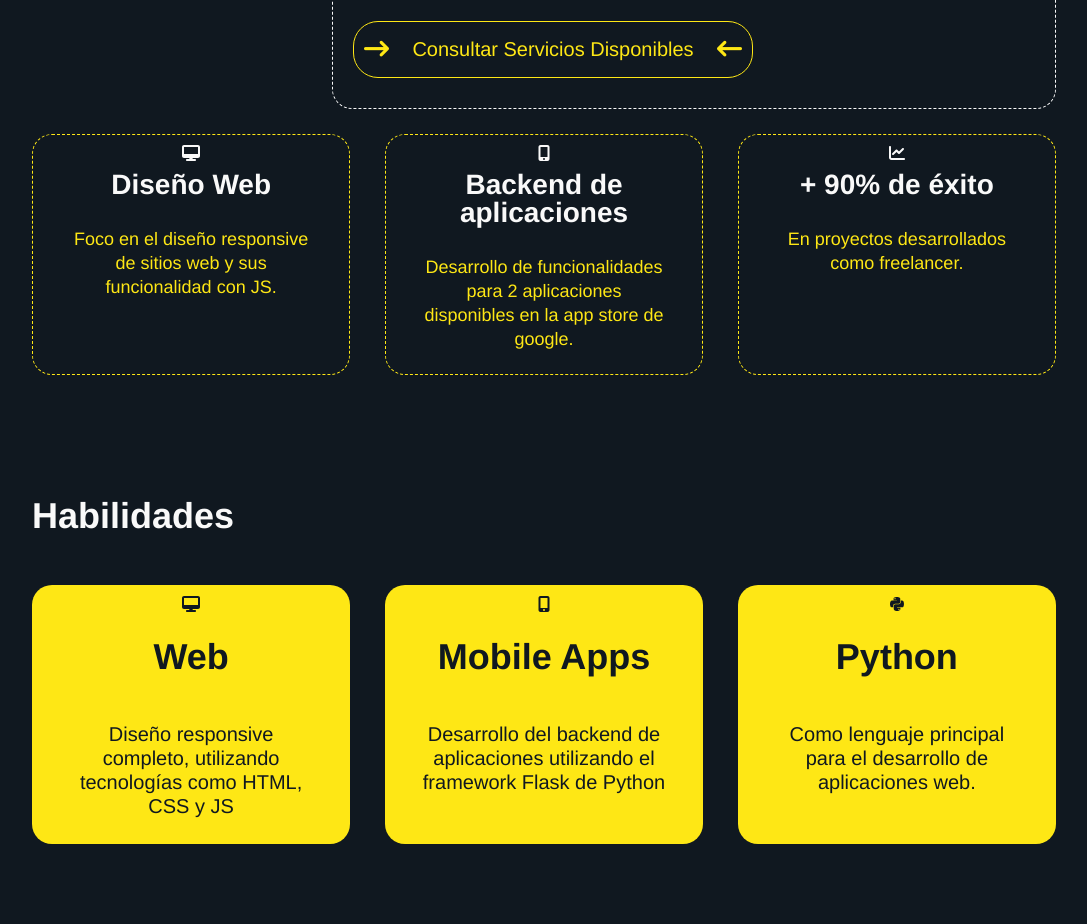
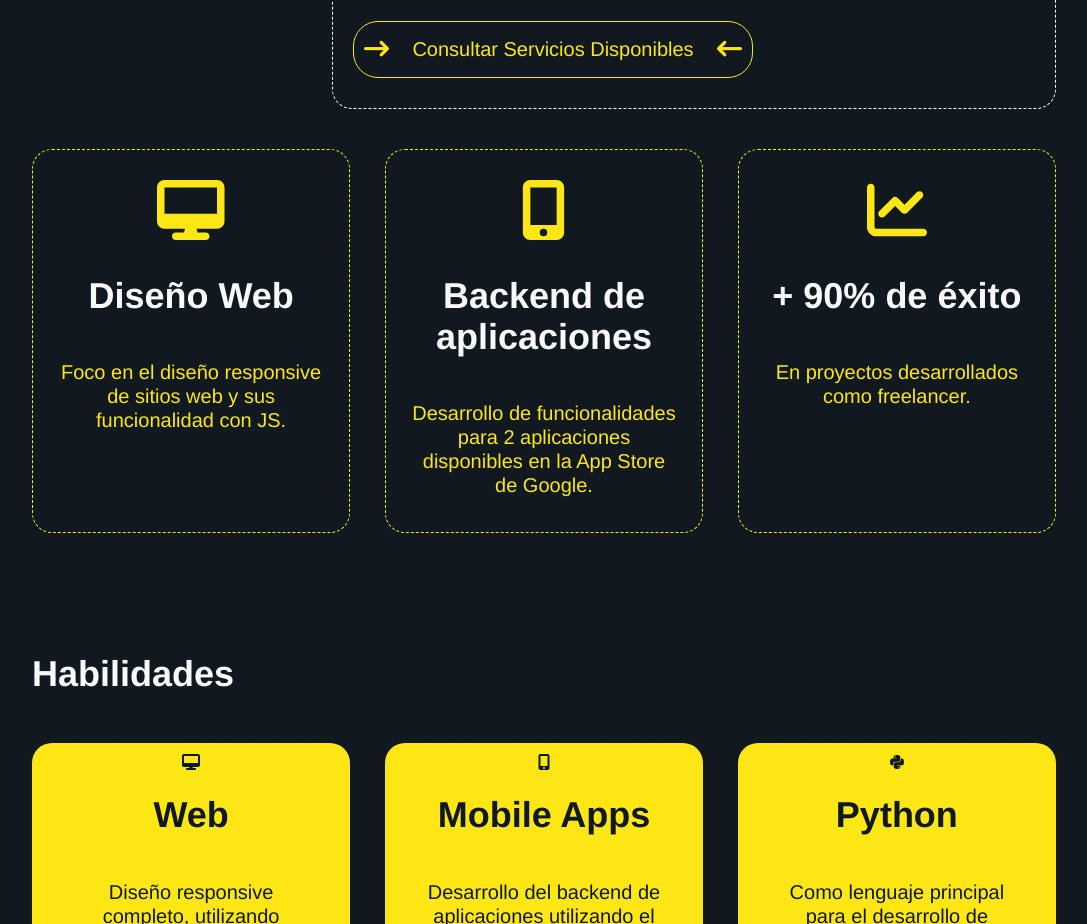
Before and after one commit to AdrianParodi/html-portfolio-react, a React (Vite) app: page / in a window 1280 px wide. Shown: the part 1240-2164 px from the top of the page, without its empty margins (96-1183 px from the left). Built offline with nearby package versions, Linux system fonts and the light colour scheme.

Commit message:
Tarjetas en la seccion 'Sobre Mi' agregadas

```diff
--- /dev/null
+++ b/src/Component/CardDestacado/CardDestacado.css
@@ -0,0 +1,43 @@
+/* Subseccion con cuadros amarillos e imágenes */
+.contenedor-destacados{
+    display: flex;
+    flex-direction: row;
+    justify-content: space-between;
+    align-items: center;
+    border: none;
+    flex-basis: 100%;
+    padding-top: 20px;
+}
+
+.tarjeta-destacados{
+    display: flex;
+    flex-direction: column;
+    align-items: center;
+    justify-content: flex-start;
+    text-align: center;
+    border: 1px dashed var(--color2);
+    border-radius: 20px;
+    padding: 20px 25px 15px 25px;
+    align-self: stretch;
+    width: 26%;
+}
+
+.tarjeta-destacados p{
+    color: var(--color2);
+    /* font-weight: 400; */
+    /* width:250px; */
+}
+
+.icono-destacado{
+    color: var(--color2);
+    font-size: 60px;
+    margin: 10px 0px;
+}
+
+.tarjeta-destacados h2{
+    margin: 10px;
+    /* font-size: 20px;
+    font-weight: 500; */
+    line-height: 28px;
+    font-style: normal;
+}
--- /dev/null
+++ b/src/Component/CardDestacado/CardDestacado.jsx
@@ -0,0 +1,15 @@
+import './CardDestacado.css'
+import { FontAwesomeIcon } from '@fortawesome/react-fontawesome'
+
+const CardDestacado = ({titulo, icono, descripcion}) => {
+
+    return(
+        <div className='tarjeta-destacados'>
+            <FontAwesomeIcon className='icono-destacado' icon={icono}/>
+            <h1>{titulo}</h1>
+            <p>{descripcion}</p>
+        </div>
+    )
+}
+
+export default CardDestacado
--- a/src/Component/CardServicio/CardServicio.jsx
+++ b/src/Component/CardServicio/CardServicio.jsx
@@ -1,10 +1,7 @@
+import './CardServicio.css'
 import { FontAwesomeIcon } from '@fortawesome/react-fontawesome'
-import './CardServicio.css'
-
 
 const CardServicio=({titulo, icono, descripcion})=>{
-
-
     return(
         <div className='tarjeta-servicios'>
             <FontAwesomeIcon className='icono-servicio'  icon={icono}/>
--- a/src/Component/SobreMi/SobreMi.css
+++ b/src/Component/SobreMi/SobreMi.css
@@ -53,47 +53,3 @@
 .flechas-icons{
     font-size: 25px;
 }
-
-/* Subseccion con cuadros amarillos e imágenes */
-.destacados{
-    display: flex;
-    flex-direction: row;
-    justify-content: space-between;
-    align-items: center;
-    border: none;
-    flex-basis: 100%;
-    padding-top:5px;
-}
-
-.destacados div{
-    display: flex;
-    flex-direction: column;
-    align-items: center;
-    justify-content: flex-start;
-    text-align: center;
-    border: 1px dashed var(--color2);
-    border-radius: 20px;
-    padding: 10px 25px 5px 25px;
-    align-self: stretch;
-    width: 26%;
-}
-
-.destacados p{
-    color: var(--color2);
-    /* font-weight: 400; */
-    /* width:250px; */
-}
-
-.destacados i{
-    color: var(--color2);
-    font-size: 60px;
-    margin: 10px 0px;
-}
-
-.destacados h2{
-    margin: 10px;
-    /* font-size: 20px;
-    font-weight: 500; */
-    line-height: 28px;
-    font-style: normal;
-}
--- a/src/Component/SobreMi/SobreMi.jsx
+++ b/src/Component/SobreMi/SobreMi.jsx
@@ -1,4 +1,5 @@
 import './SobreMi.css'
+import CardDestacado from '../CardDestacado/CardDestacado';
 import {FontAwesomeIcon} from '@fortawesome/react-fontawesome';
 // Iconos seccion Sobre mi
 import {faDesktop, faMobileScreenButton, faChartLine} from '@fortawesome/free-solid-svg-icons';
@@ -7,6 +8,15 @@ import fotoSobreMi from '/img/sobre mi.jpeg'
 
 
 const SobreMi=()=>{
+
+  const tarjetasDestacado = [
+    {titulo:"Diseño Web", icono:faDesktop, descripcion: "Foco en el diseño responsive de sitios web y sus funcionalidad con JS."},
+
+    {titulo:"Backend de aplicaciones" , icono:faMobileScreenButton , descripcion:"Desarrollo de funcionalidades para 2 aplicaciones disponibles en la App Store de Google."},
+
+    {titulo:"+ 90% de éxito" , icono:faChartLine , descripcion: "En proyectos desarrollados como freelancer."}
+  ]
+
     return(
       <section className="sobre-mi" id="sobre-mi">
       {/* <!-- Subseccion con la foto y el cuadro de borde blanco --> */}
@@ -28,27 +38,13 @@ const SobreMi=()=>{
       </section>
 
       {/* <!-- Subseccion de los cuadros con borde amarillo e imagenes --> */}
-      <section className="destacados" id="destacados">
-          <div>
-            <FontAwesomeIcon icon={faDesktop}/>
-            <h2>Diseño Web</h2>
-            <p>Foco en el diseño responsive de sitios web y sus funcionalidad con JS. </p>
-          </div>
+      <div className="contenedor-destacados">
 
-          <div>
-            <FontAwesomeIcon icon={faMobileScreenButton} />
-            <h2>Backend de aplicaciones</h2>
-            <p>Desarrollo de funcionalidades para 2 aplicaciones disponibles en la app store de google.</p>
-          </div>
-
-          <div>
-              <FontAwesomeIcon icon={faChartLine}/>
-              <h2>+ 90% de éxito</h2>
-              <p>En proyectos desarrollados como freelancer.</p>
-          </div>
-      </section>
+        {tarjetasDestacado.map(tarjetaDestacado => <CardDestacado titulo={tarjetaDestacado.titulo} icono={tarjetaDestacado.icono} descripcion={tarjetaDestacado.descripcion}/>
+      )
+      }
+      </div>
     </section>
-
     )
 }
 
```
